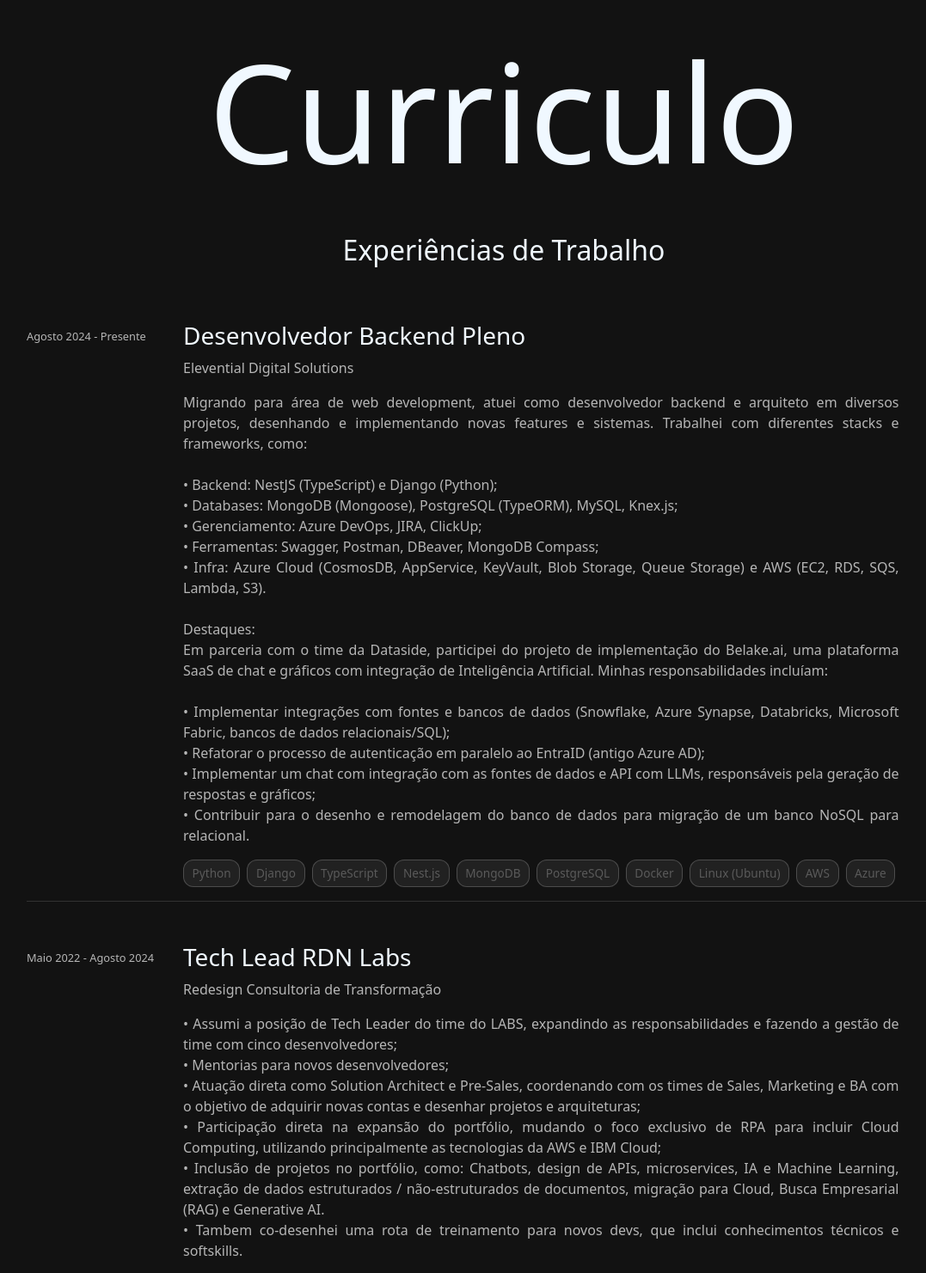
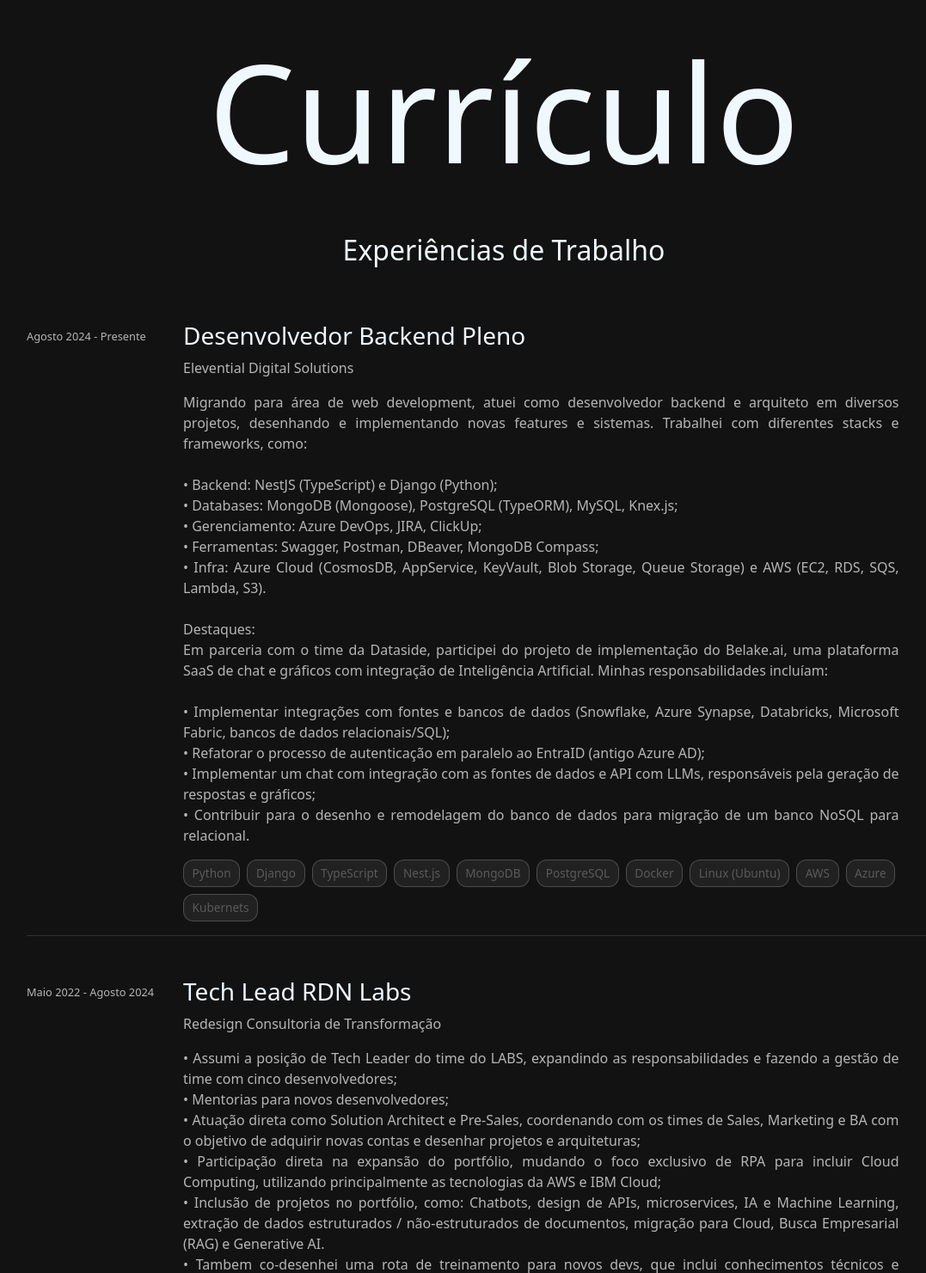
Before and after one commit to mlziade/portifolio-mlziade, a Django app: page /portifolio/resume/ in a window 1280 px wide. Shown: the part 80-1561 px from the top of the page at 86% size, without its empty margins (54-1131 px from the left). Run offline with Django 5.2, Linux system fonts and the light colour scheme; some libraries are stand-ins or nearby versions.

Commit message:
Fix typos and improve wording in English and Portuguese resume pages

```diff
--- a/portifolio/templates/resume_en.html
+++ b/portifolio/templates/resume_en.html
@@ -36,6 +36,7 @@
                         <span class='tag'>Linux (Ubuntu)</span>
                         <span class='tag'>AWS</span>
                         <span class='tag'>Azure</span>
+                        <span class='tag'>Kubernetes</span>
                     </div>
                 </div>
             </div>
--- a/portifolio/templates/resume_pt-br.html
+++ b/portifolio/templates/resume_pt-br.html
@@ -1,7 +1,7 @@
 {% extends "base.html" %}
 
 {% block title %}
-    mlziade | Curriculo
+    mlziade | Currículo
 {% endblock %}
 
 {% block extra_css %}
@@ -12,7 +12,7 @@
 
 {% block content %}
     <div class="container">
-        <h1>Curriculo</h1>
+        <h1>Currículo</h1>
 
         <div class='work-experiences'>
             <h2>Experiências de Trabalho</h2>
@@ -36,6 +36,7 @@
                         <span class='tag'>Linux (Ubuntu)</span>
                         <span class='tag'>AWS</span>
                         <span class='tag'>Azure</span>
+                        <span class='tag'>Kubernets</span>
                     </div>
                 </div>
             </div>
```
